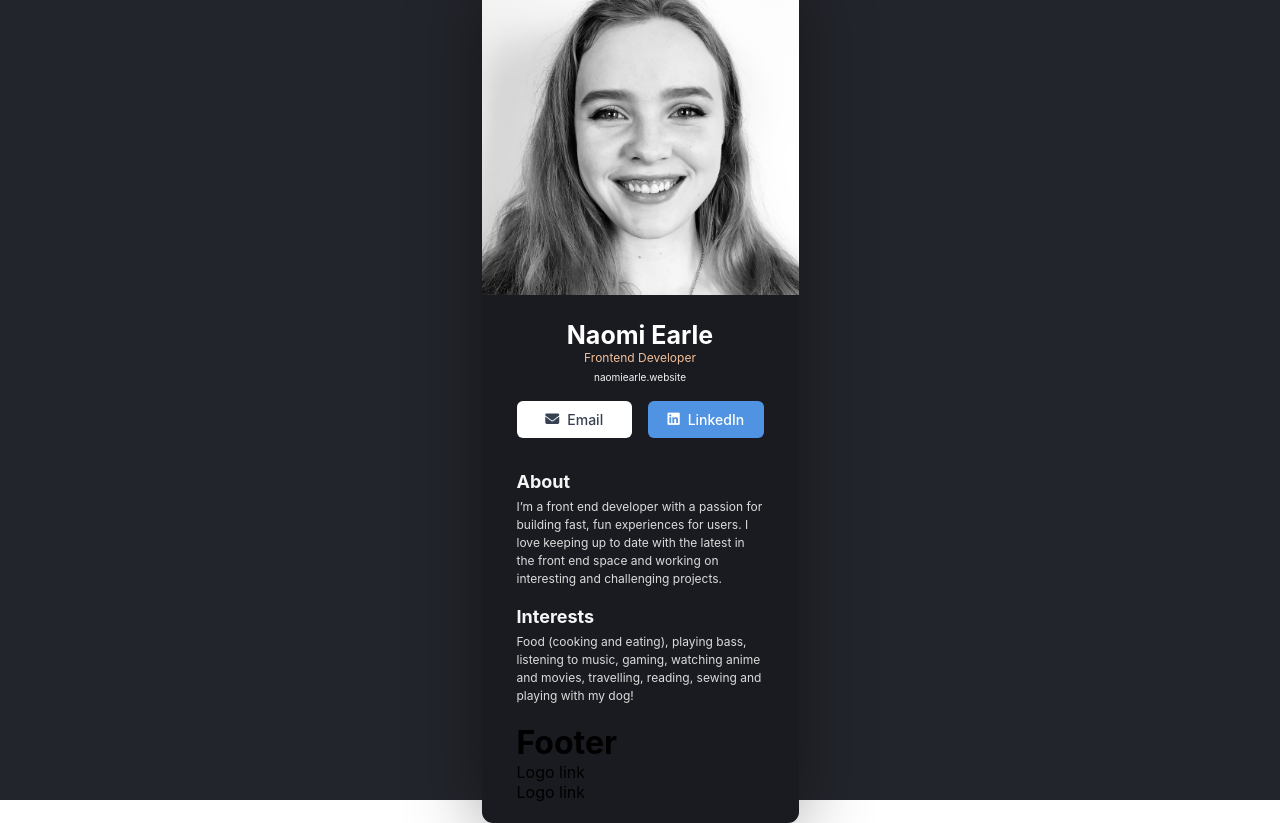
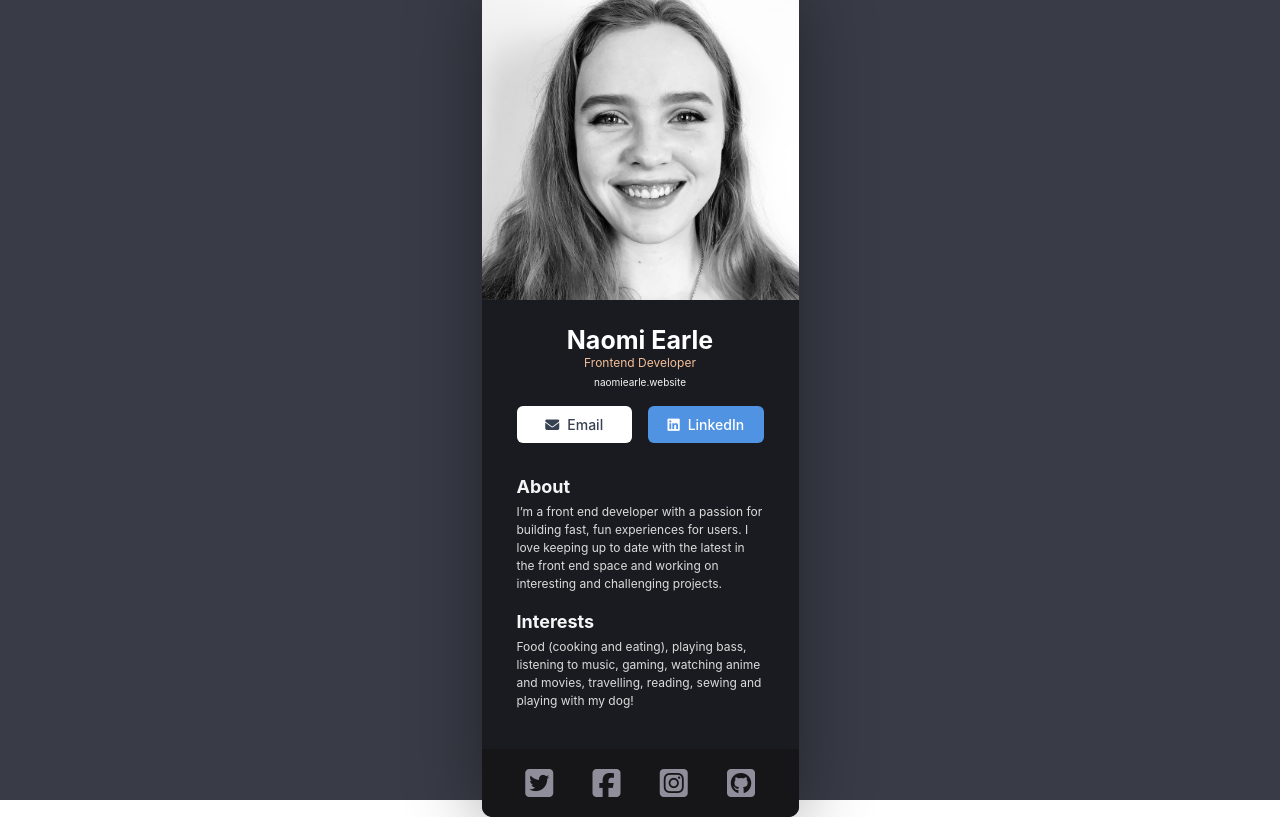
Before and after one commit to naomiearledev/scrimba-digital-business-card, a React (Vite) app: page / in a window 1280 px wide. Built offline with nearby package versions, Linux system fonts and the light colour scheme.

Commit message:
footer section done

```diff
--- a/src/App.jsx
+++ b/src/App.jsx
@@ -12,8 +12,8 @@ function App() {
         <div className="business-card_main">
           <Profile />
           <Content />
-          <LogoFooter />
         </div>
+        <LogoFooter />
       </div>
     </div>
   )
--- a/src/assets/css/App.css
+++ b/src/assets/css/App.css
@@ -4,7 +4,7 @@
   display: flex;
   justify-content: center;
   align-items: center;
-  background-color: #23252C;
+  background-color: #393C47;
 }
 
 .business-card {
--- /dev/null
+++ b/src/assets/css/LogoFooter.css
@@ -0,0 +1,13 @@
+.footer {
+  background-color: #161619;
+  border-radius: 0 0 10px 10px;
+  padding: 24px;
+  display: flex;
+  justify-content: space-around;
+}
+
+.footer > a {
+  text-decoration: none;
+  color: #918E9B;
+  display: inline-block;
+}
--- a/src/components/LogoFooter.jsx
+++ b/src/components/LogoFooter.jsx
@@ -1,11 +1,13 @@
 import LogoLink from "../parts/LogoLink"
+import "../assets/css/LogoFooter.css"
 
 export default function LogoFooter() {
   return (
     <div className="footer">
-      <h1>Footer</h1>
-      <LogoLink />
-      <LogoLink />
+      <LogoLink type="twitter" />
+      <LogoLink type="facebook" />
+      <LogoLink type="instagram" />
+      <LogoLink type="github" />
     </div>
   )
 }
--- a/src/parts/LogoLink.jsx
+++ b/src/parts/LogoLink.jsx
@@ -1,5 +1,37 @@
-export default function LogoLink() {
+import PropTypes from 'prop-types'
+
+export default function LogoLink({ type }) {
+  let className;
+  let href;
+
+  switch (type) {
+    case 'twitter':
+      className = "fa-brands fa-square-twitter fa-2xl";
+      href = "https://twitter.com";
+      break;
+    case 'facebook':
+      className = "fa-brands fa-square-facebook fa-2xl";
+      href = "https://facebook.com"
+      break;
+    case 'instagram':
+      className = "fa-brands fa-square-instagram fa-2xl";
+      href = "https://instagram.com"
+      break;
+    case 'github':
+      className = "fa-brands fa-square-github fa-2xl";
+      href = "https://github.com"
+      break;
+    default:
+      return;
+  }
+
   return (
-    <p>Logo link</p>
+    <a href={href}>
+      <i className={className}></i>
+    </a>
   )
 }
+
+LogoLink.propTypes = {
+  type: PropTypes.string.isRequired
+}
```
